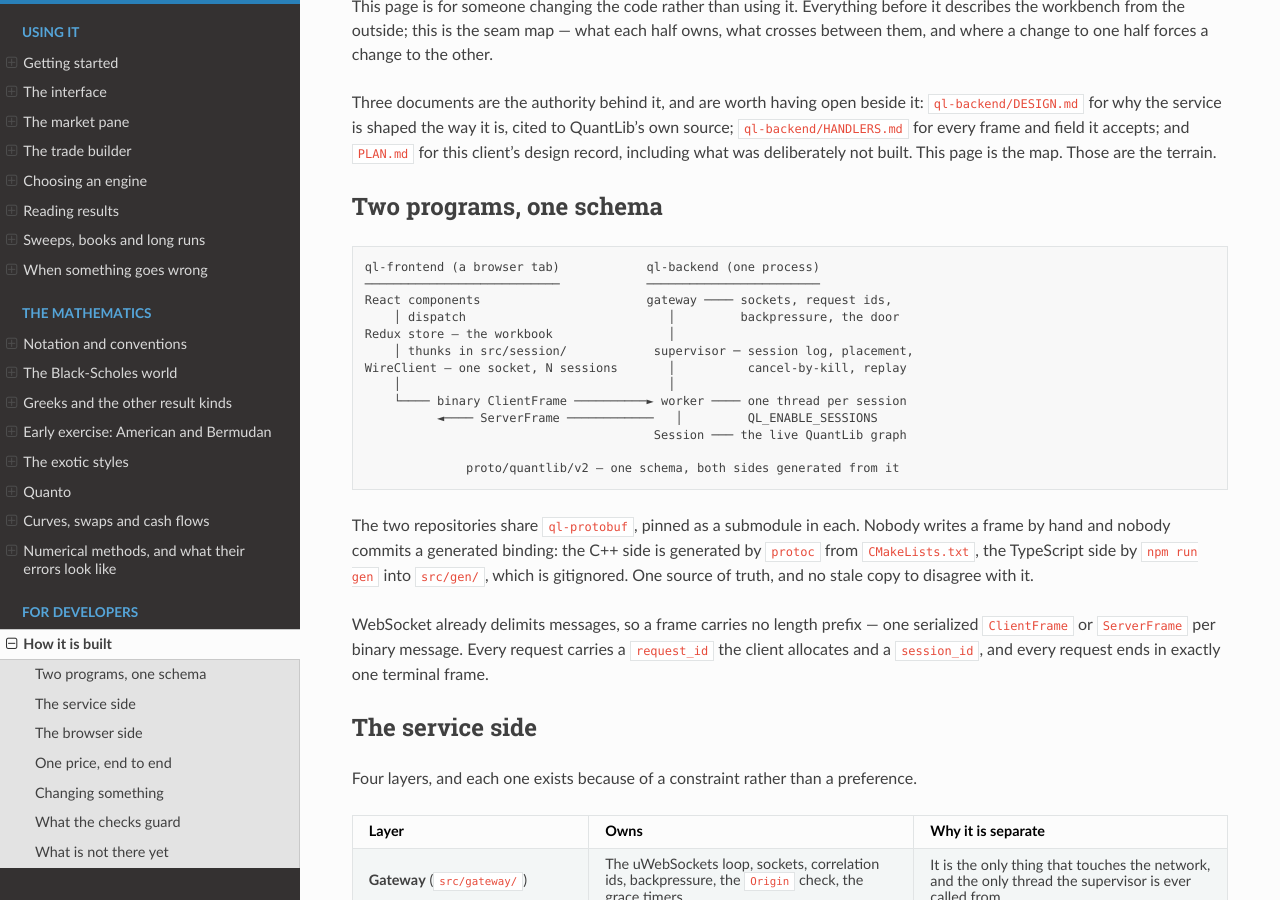
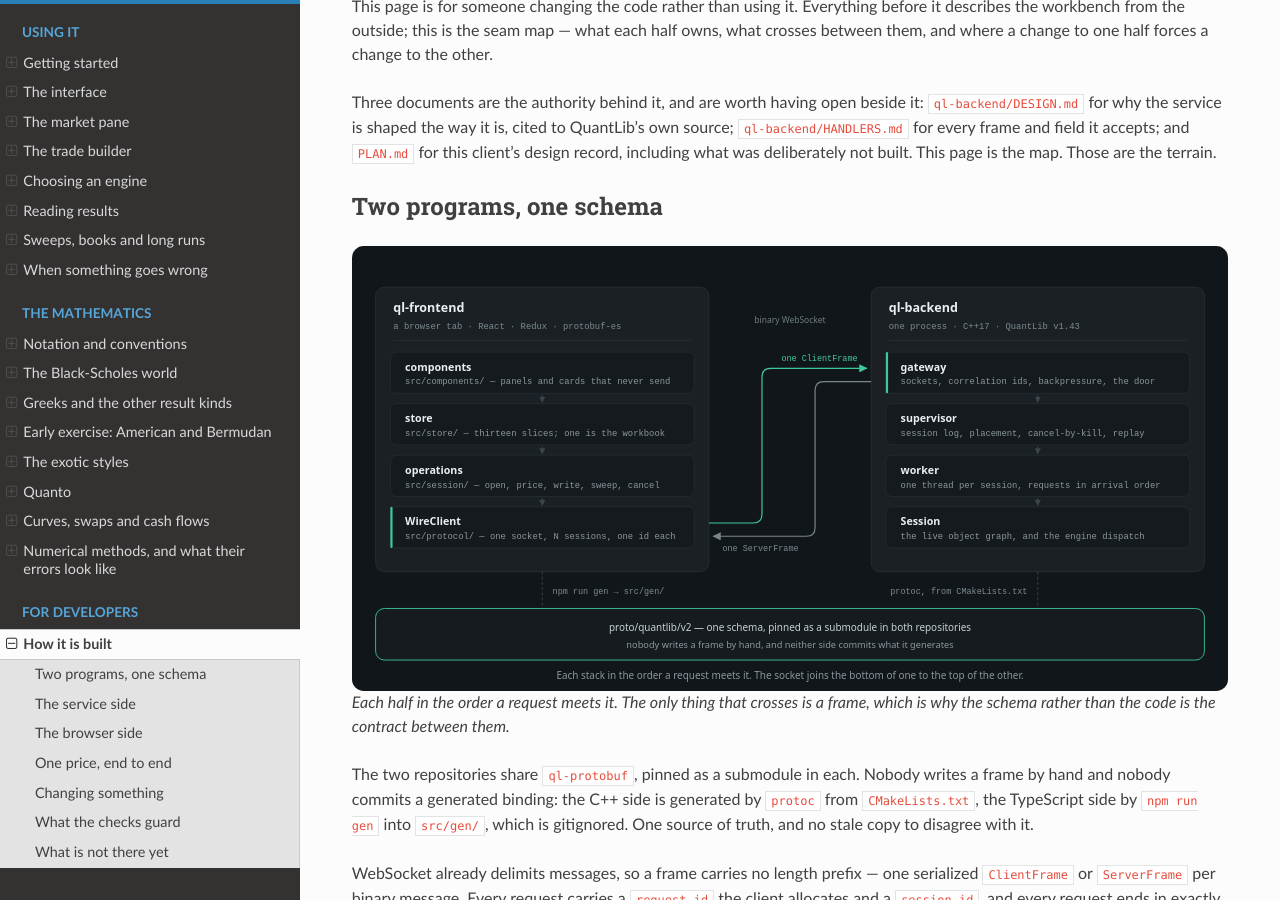
Before and after one commit to markccchiang/ql-frontend, a Sphinx documentation site: the page built from doc/architecture.md, in a window 1280 px wide and 900 px high, scrolled down 212 px. Built offline with Sphinx 7.4.7 and the Read the Docs theme 3.1.0, drawn with Linux system fonts in a browser that asks for light colours.

Commit message:
Draw the two-programs figure instead of spelling it in ASCII
The section opened with a box-drawing diagram, which had two problems:
it is monospace art in a page that renders in a proportional font, and
it could only afford one word per layer. The SVG says the same thing
with room for what each layer actually holds -- the eight rows are now
labelled with their paths and their jobs, and the two rows the socket
joins carry an accent edge, so the wire visibly runs from the bottom of
one stack to the top of the other rather than between two boxes.

It follows images/architecture.svg's palette and type so the guide has
one drawing style, and the schema is drawn as a band under both stacks
with the generator that reads it named on each side, which is the point
the surrounding prose makes.

The alt text is the whole figure in a sentence, and both it and the
caption are translated in the zh_TW catalogue.

Co-Authored-By: Claude Opus 5 <noreply@anthropic.com>
Claude-Session: https://claude.ai/code/session_01MJtVZSjTSgWshw7miPwQ9g

````diff
--- a/doc/architecture.md
+++ b/doc/architecture.md
@@ -13,20 +13,13 @@ deliberately not built. This page is the map. Those are the terrain.
 
 ## Two programs, one schema
 
-```
-ql-frontend (a browser tab)            ql-backend (one process)
-───────────────────────────            ────────────────────────
-React components                       gateway ──── sockets, request ids,
-    │ dispatch                            │         backpressure, the door
-Redux store — the workbook                │
-    │ thunks in src/session/            supervisor ─ session log, placement,
-WireClient — one socket, N sessions       │          cancel-by-kill, replay
-    │                                     │
-    └──── binary ClientFrame ──────────► worker ──── one thread per session
-          ◄──── ServerFrame ────────────   │         QL_ENABLE_SESSIONS
-                                        Session ─── the live QuantLib graph
+```{figure} images/two-programs.svg
+:alt: Two panels side by side. ql-frontend, a browser tab, is four stacked layers: components, store, operations and WireClient. ql-backend, one process, is four stacked layers: gateway, supervisor, worker and Session. A binary WebSocket joins WireClient to the gateway, carrying one ClientFrame out and one ServerFrame back. Below both, a band for proto/quantlib/v2, the one schema each side generates its bindings from.
+:width: 100%
 
-              proto/quantlib/v2 — one schema, both sides generated from it
+Each half in the order a request meets it. The only thing that crosses is a
+frame, which is why the schema rather than the code is the contract between
+them.
 ```
 
 The two repositories share `ql-protobuf`, pinned as a submodule in each. Nobody
````
Also changed, not shown: doc/images/two-programs.svg (added), 1 other file.
